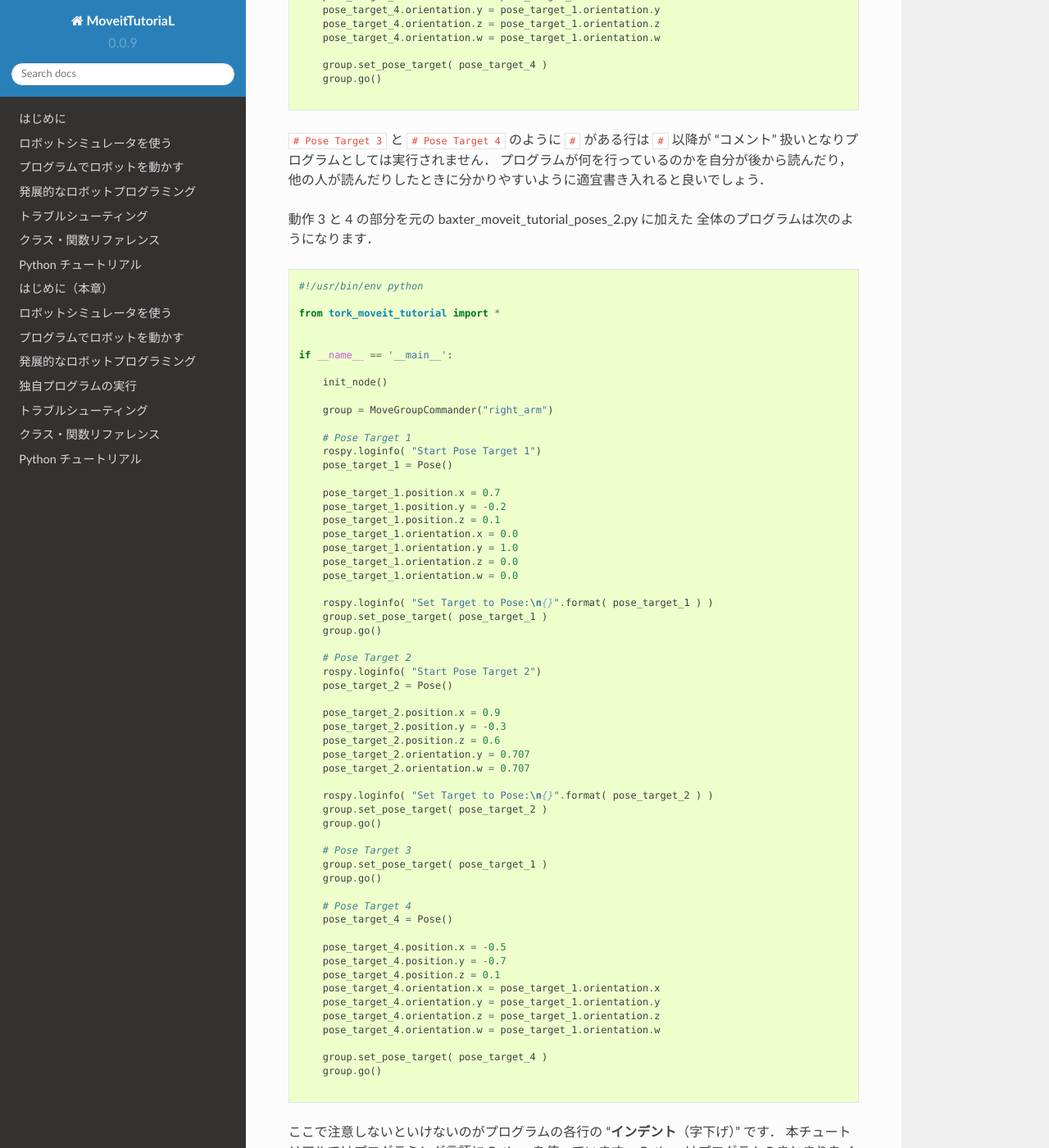
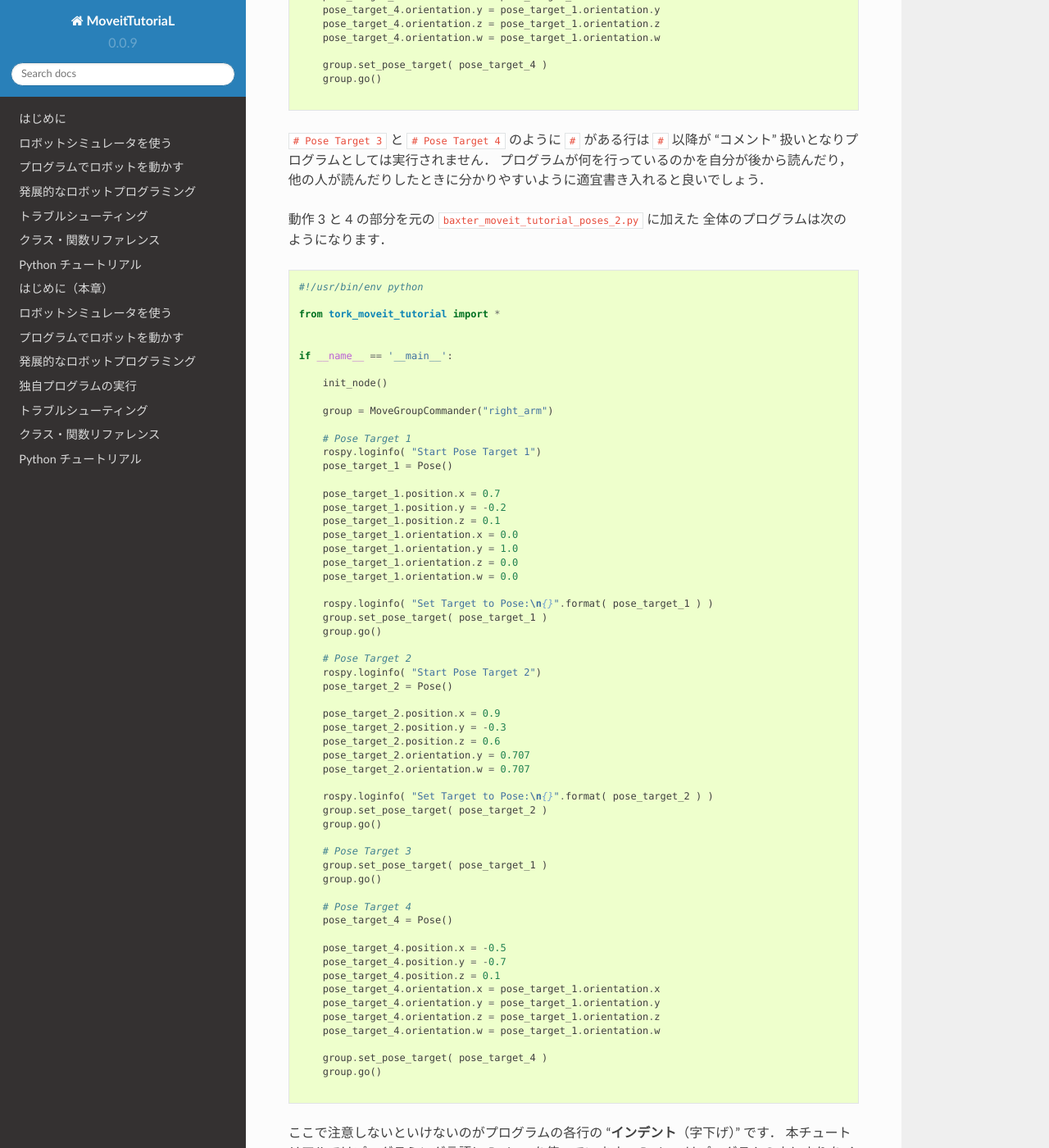
Before and after one commit to tork-a/tork_moveit_tutorial, a Sphinx documentation site: the page built from doc/moveit-tutorial_ja_running-your-own-program.md, in a window 1280 px wide and 1400 px high, scrolled down 11348 px. Shown: the whole window at 82% size. Built offline with Sphinx 7.4.7 and the Read the Docs theme 2.0.0, drawn with Linux system fonts in a browser that asks for light colours; some of the changed text lies outside the part shown.

Commit message:
mod a file name of the additional chapter

````diff
--- a/doc/moveit-tutorial_ja_running-your-own-program.md
+++ b/doc/moveit-tutorial_ja_running-your-own-program.md
@@ -427,7 +427,7 @@
 $ gedit baxter_moveit_tutorial_poses_2.py
 ```
 
-baxter_moveit_tutorial_poses_2.py （コピー直後）
+**baxter_moveit_tutorial_poses_2.py** （コピー直後）
 ``` python
 #!/usr/bin/env python
 
@@ -509,7 +509,7 @@
 プログラムが何を行っているのかを自分が後から読んだり，
 他の人が読んだりしたときに分かりやすいように適宜書き入れると良いでしょう．
 
-動作 3 と 4 の部分を元の baxter_moveit_tutorial_poses_2.py に加えた
+動作 3 と 4 の部分を元の `baxter_moveit_tutorial_poses_2.py` に加えた
 全体のプログラムは次のようになります．
 
 ``` python
@@ -580,7 +580,7 @@
 インデント字数とプログラムのまとまりの関係を適切に設定しないと
 意図と違った動作をプログラムが行ってしまうことがあります．
 
-動作 3 と 4 を加えた baxter_moveit_tutorial_poses_2.py を保存してください．
+動作 3 と 4 を加えた `baxter_moveit_tutorial_poses_2.py` を保存してください．
 保存したらプログラムを実行します．
 
 **ターミナル-4** : 改造したロボット動作プログラムの実行
````
Also changed, not shown: doc/index.md (+1 -1 lines), doc/moveit-tutorial_ja_introduction.md (+1 -1 lines).
